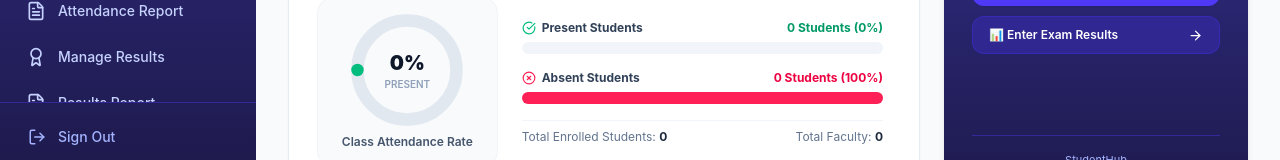
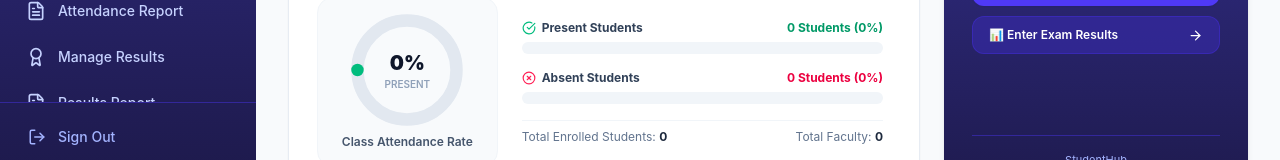
Before and after one commit to kuldeeps01199/studentHub-student-management-system, a React (Vite) app in the folder frontend/: page / in a window 1280 px wide. Shown: the part 629-789 px from the top of the page. Built offline with nearby package versions, Linux system fonts and the light colour scheme; no server answers; sample sign-in values are in the browser's storage.

Commit message:
Fix: absent percentage showing 100% when no attendance records

```diff
--- a/frontend/src/pages/Dashboard.jsx
+++ b/frontend/src/pages/Dashboard.jsx
@@ -314,10 +314,10 @@ const Dashboard = () => {
                             <div>
                                 <div className="flex justify-between text-xs font-bold text-slate-700 mb-1.5">
                                     <span className="flex items-center gap-1.5"><XCircle size={14} className="text-rose-500" /> Absent Students</span>
-                                    <span className="text-rose-600">{stats.absentStudents} Students ({100 - stats.todayAttendancePct}%)</span>
+                                    <span className="text-rose-600">{stats.absentStudents} Students ({stats.totalAttendanceRecords > 0 ? (100 - stats.todayAttendancePct) : 0}%)</span>
                                 </div>
                                 <div className="w-full bg-slate-100 rounded-full h-3">
-                                    <div className="bg-rose-500 h-3 rounded-full transition-all duration-500" style={{ width: `${100 - stats.todayAttendancePct}%` }}></div>
+                                    <div className="bg-rose-500 h-3 rounded-full transition-all duration-500" style={{ width: `${stats.totalAttendanceRecords > 0 ? (100 - stats.todayAttendancePct) : 0}%` }}></div>
                                 </div>
                             </div>
 
```
